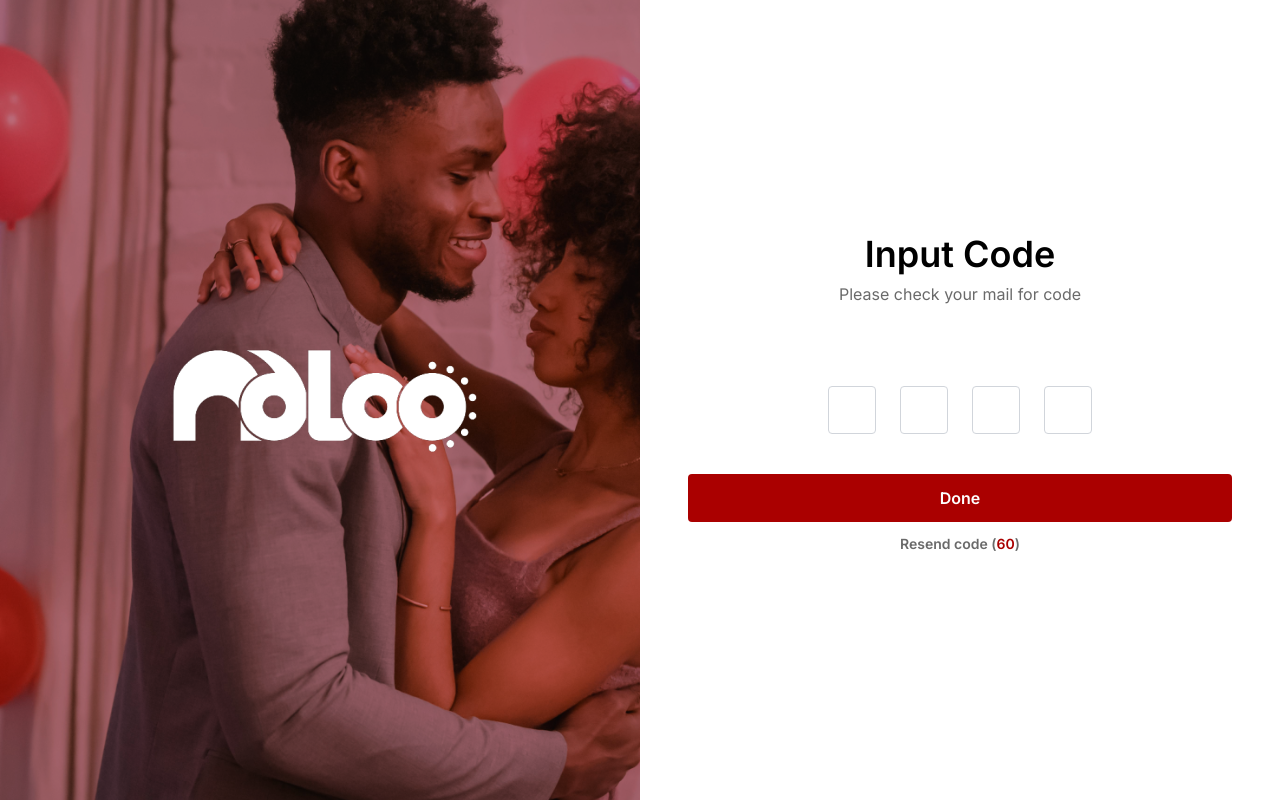
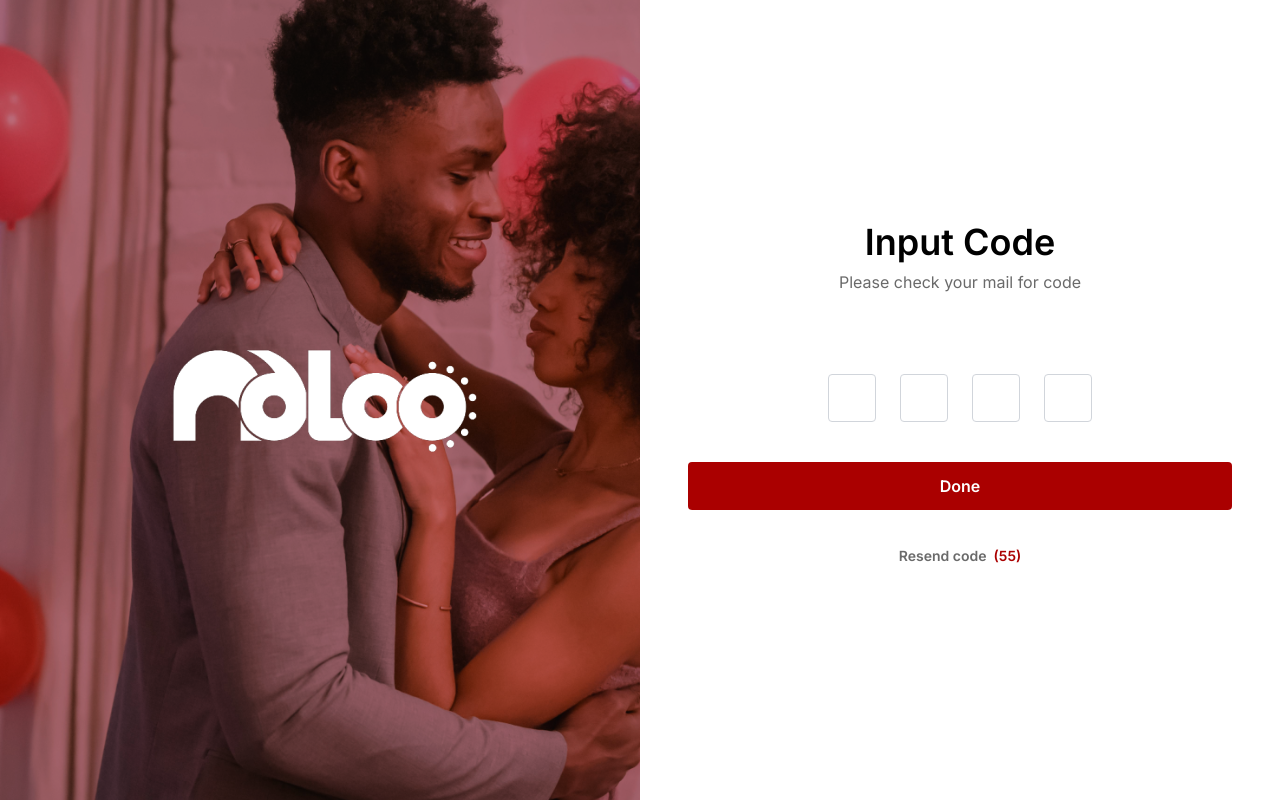
Before and after one commit to Nathaniyell/Ndloo, a Vue app: page /otp in a window 1280 px wide. Built offline with nearby package versions, Linux system fonts and the light colour scheme; a web font is replaced by a local one.

Commit message:
add logic for countdown timer

```diff
--- a/src/views/OTPView.vue
+++ b/src/views/OTPView.vue
@@ -2,9 +2,30 @@
 import logo from "@/assets/images/ndloo.png";
 import loginBg from "@/assets/images/loginBg.png"
 import { RouterLink } from 'vue-router';
-import { ref, nextTick } from 'vue';
+import { ref, nextTick, onMounted } from 'vue';
 
 const otp = ref(['', '', '', '']);
+const countDown = ref(60)
+let timer = null;
+const isButtonDisabled = ref(false)
+
+    const startCountdown = () => {
+      isButtonDisabled.value = true;
+      countDown.value = 60;
+
+      timer = setInterval(() => {
+        if (countDown.value > 0) {
+          countDown.value--;
+        } else {
+          clearInterval(timer);
+          isButtonDisabled.value = false; // Enable button after countdown
+        }
+      }, 1000);
+    };
+
+    onMounted(() => {
+      startCountdown(); // Start countdown when component mounts
+    });
 
 const handleInput = async (index) => {
     if (otp.value[index].length === 1 && index < otp.value.length - 1) {
@@ -60,15 +81,15 @@ const otpInputRefs = ref([]);
                     </div>
 
 
-                    <div>
+                    <div class="flex flex-col space-y-6">
 
                         <button @click="verifyOTP" type="submit"
                             class="bg-primary3 text-white p-3 font-semibold w-full text-center grid place-items-center rounded ">
                             Done
                         </button>
                         <button type="button"
-                            class="bg-transparent text-[#6A6A6A] p-3 font-semibold w-full text-center flex items-center justify-center text-sm">
-                            Resend code ( <span class="text-primary3">60</span> )
+                        :class="`${isButtonDisabled ? 'text-[#6A6A6A]' : 'text-primary3'} bg-transparent p-3 font-semibold w-full text-center flex items-center justify-center text-sm`">
+                            Resend code &nbsp; <span :class="isButtonDisabled ? 'text-primary3' : 'text-gray-400 hidden'">({{countDown}})</span>
                         </button>
 
                     </div>
```
